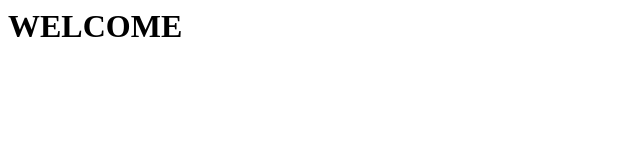
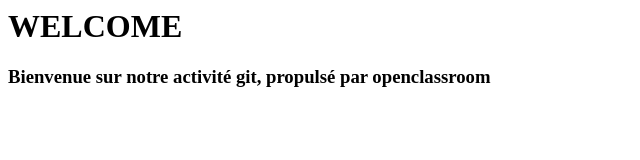
Before and after one commit to El-amine/GitHub-Partie2-Activit-, a plain HTML site: page index.html in a window 1280 px wide. Shown: the whole page, without its empty margins (0-640 px from the left). Drawn offline with Linux system fonts and the light colour scheme.

Commit message:
Modification du fichier index.html

```diff
--- a/index.html
+++ b/index.html
@@ -5,5 +5,6 @@
 		</head>
 		<body>
 			<h1>WELCOME</h1>
+			<h3>Bienvenue sur notre activité git, propulsé par openclassroom</h3>
 		</body>
 </html>
```
